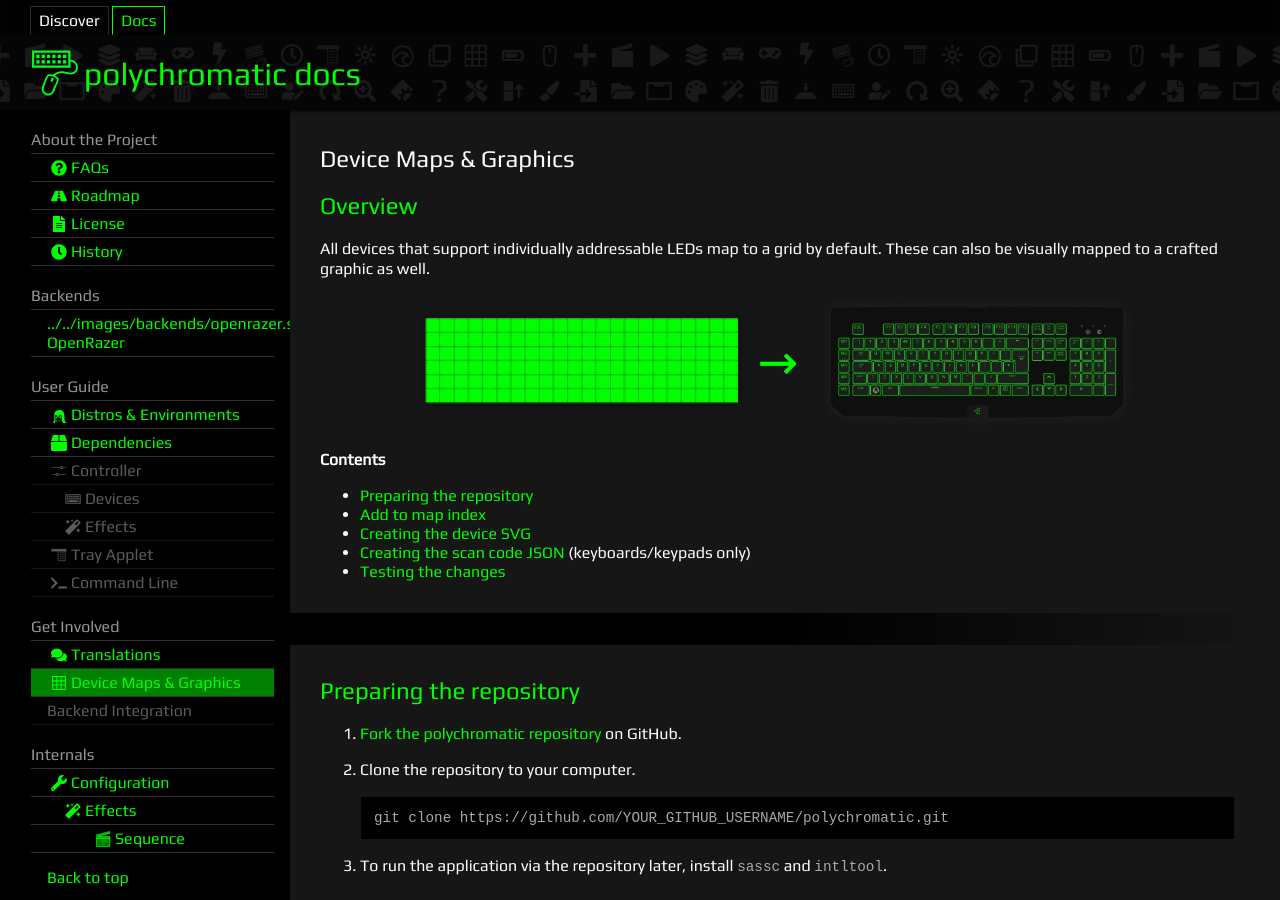
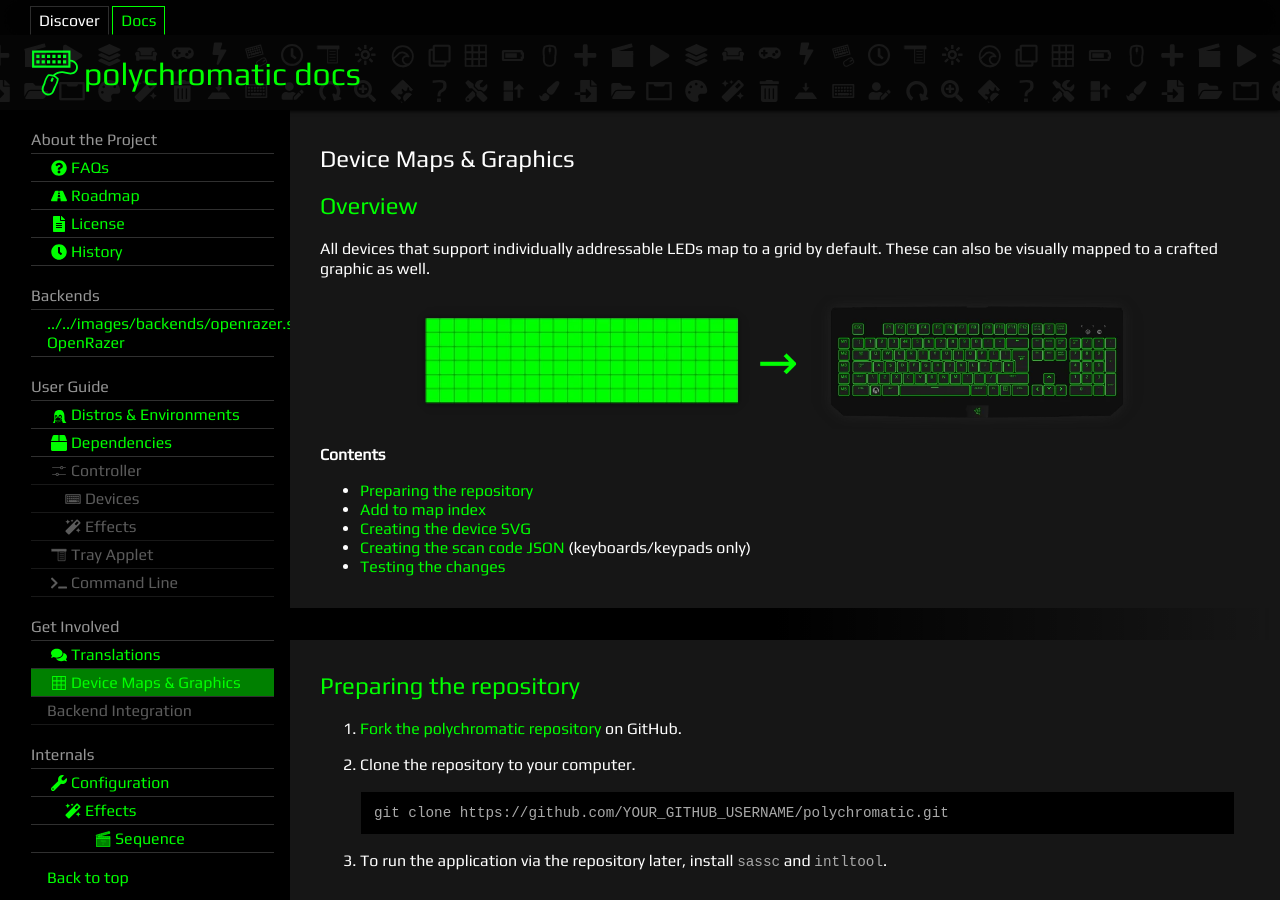
Before and after one commit to polychromatic/polychromatic-docs, a Jekyll site: the page built from pages/devicemaps.md, in a window 1280 px wide and 900 px high. Built offline with Jekyll 4.4.1, drawn with Linux system fonts in a browser that asks for light colours.

Commit message:
Adjust colours and spacing for tables/images

```diff
--- a/_sass/docs.scss
+++ b/_sass/docs.scss
@@ -5,14 +5,18 @@ $roadmap-line: #00FF00;
 .topic {
     background: $bg-colour;
     padding: 15px 30px;
+    margin-bottom: 5em;
 
     .page-title {
         color: white;
         font-weight: 400;
     }
 
-    img {
+    p > img {
+        display: block;
+        margin: auto;
         max-width: 100%;
+        max-height: 50vh;
     }
 
     h2, h3, h4 {
--- a/_sass/variables.scss
+++ b/_sass/variables.scss
@@ -8,9 +8,9 @@ $bg-colour: #161616;
 $bg-secondary: #000;
 $bg-button: #323232;
 $sidebar-heading: #969696;
-$table-colour: #282828;
-$table-colour-alt: #191919;
-$table-colour-head: #3C3C3C;
+$table-colour: #121212;
+$table-colour-alt: #181818;
+$table-colour-head: #282828;
 $border-colour: #2D2D2D;
 $button-text: #D6D6D6;
 $red: #800000;
```
